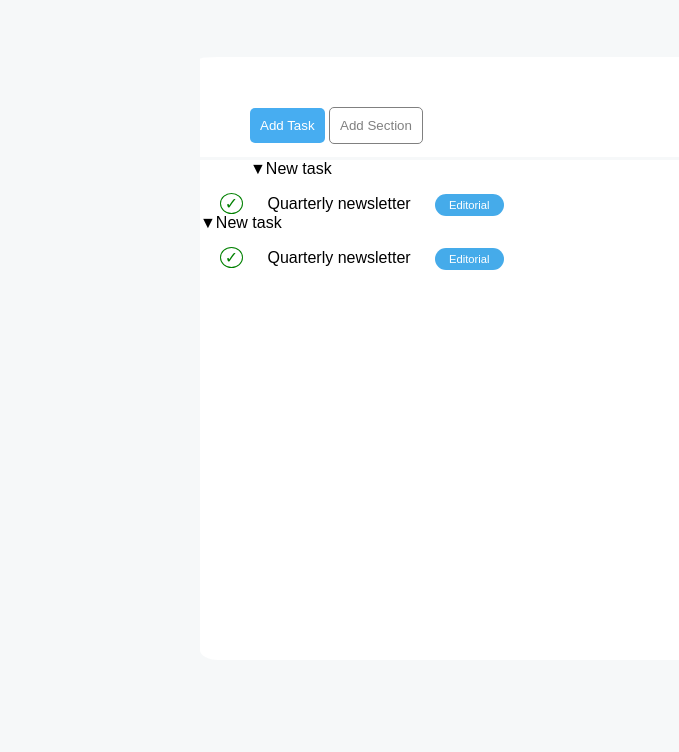
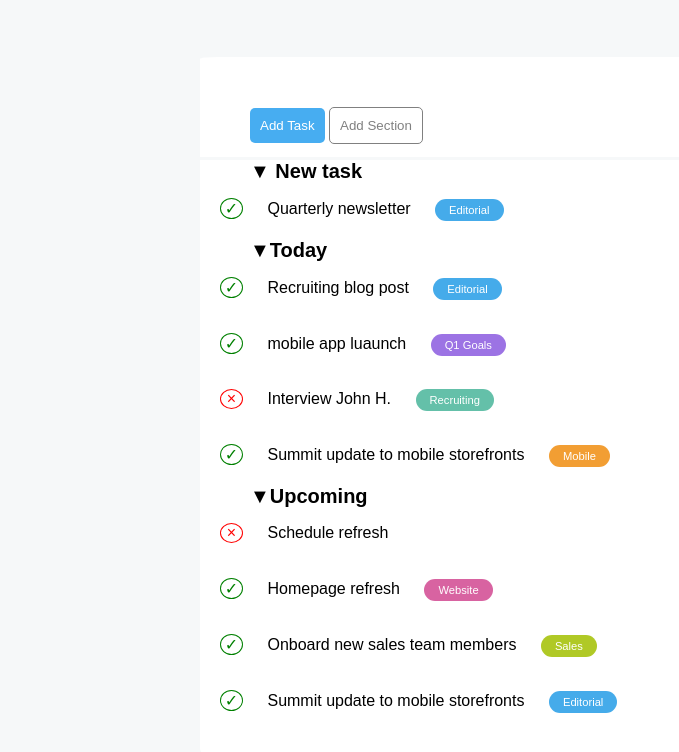
Before and after one commit to IlariaGuarnieri/html-css-toboolist, a plain HTML site: page index.html in a window 1280 px wide. Shown: the part 60-812 px from the top of the page, without its empty margins (0-679 px from the left). Drawn offline with Linux system fonts and the light colour scheme.

Commit message:
ultimazione dettagli

```diff
--- a/index.html
+++ b/index.html
@@ -26,18 +26,67 @@
 
 <!-- lista 1 -->
 <div class="box2">
-  <section id="lista1"> &#9660;New task</h3></section>
+  <section id="lista1"> &#9660; <strong>New task</strong></h3></section>
   <nav>
     <span id="tick"> &check;</span> <span>Quarterly newsletter</span>
     <span id="editorial">Editorial</span>
   </nav>
 
   <!-- lista 2 -->
-  <section id="lista2"> &#9660;New task</h3></section>
+  <section id="lista2"> &#9660;<strong>Today</strong></h3></section>
   <nav>
-    <span id="tick"> &check;</span> <span>Quarterly newsletter</span>
+    <span id="tick"> &check;</span> <span>Recruiting blog post</span>
     <span id="editorial">Editorial</span>
   </nav>
+
+  <!-- lista 3 -->
+  <section id="lista3"></section>
+  <nav>
+    <span id="tick"> &check;</span> <span>mobile app luaunch</span>
+    <span id="goals">Q1 Goals</span>
+  </nav>
+
+  <!-- lista 4 -->
+  <section id="lista4"></section>
+  <nav>
+    <span id="times"> &times;</span> <span>Interview John H.</span>
+    <span id="recruiting">Recruiting</span>
+  </nav>
+
+<!-- lista 5 -->
+<section id="lista5"></section>
+<nav>
+  <span id="tick"> &check;</span> <span>Summit update to mobile storefronts</span>
+  <span id="mobile">Mobile</span>
+</nav>
+
+  <!-- lista 6 -->
+  <section id="lista6"> &#9660;<strong>Upcoming</strong></h3></section>
+  <nav>
+    <span id="times"> &times;</span> <span>Schedule refresh</span>
+  </nav>
+
+  <!-- lista 7 -->
+  <section id="lista7"></section>
+  <nav>
+    <span id="tick"> &check;</span> <span>Homepage refresh</span>
+    <span id="website">Website</span>
+  </nav>
+
+  <!-- lista 8 -->
+  <section id="lista8"></section>
+  <nav>
+    <span id="tick"> &check;</span> <span>Onboard new sales team members</span>
+    <span id="sales">Sales</span>
+  </nav>
+
+<!-- lista 9 -->
+<section id="lista9"></section>
+<nav>
+  <span id="tick"> &check;</span> <span>Summit update to mobile storefronts</span>
+  <span id="editorial">Editorial</span>
+</nav>
+
 
 
 </div>
```
Also changed, not shown: .css/style.css.
